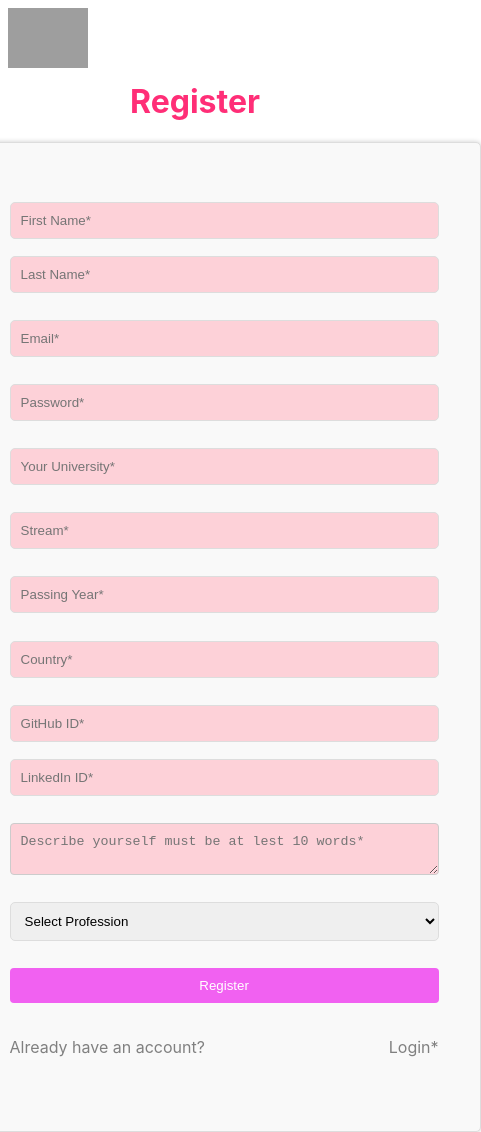
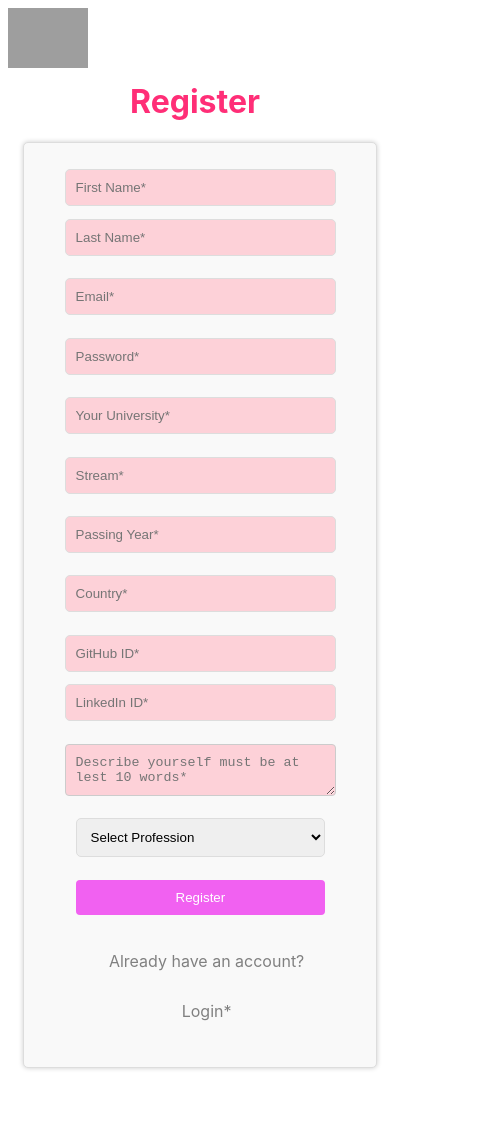
Before and after one commit to satendraarya/SheRise_Career, a React (Create React App) app: page /register in a window 390 px wide. Shown: the whole page, 481 px wide, since content can reach past the window. After the commit the page ends 1076 px from the top, so only its background shows below. Built offline with nearby package versions, Linux system fonts and the light colour scheme; grey boxes are pictures that could not be loaded.

Commit message:
13 sept commit

```diff
--- a/src/Components/RegisterForm.css
+++ b/src/Components/RegisterForm.css
@@ -15,25 +15,15 @@
   max-width: 100%;
 }
 
-/* .register-h {
-  background-color: #f4f4f4;
-  padding: 20px;
-  border-radius: 8px;
-  box-shadow: 0px 0px 10px rgba(0, 0, 0, 0.2);
-} */
-
 .reg-form-container {
   margin: 0 auto;
-  margin-left: -50px;
-  padding: 50px;
+  padding: 20px;
   background-color: #f9f9f9;
   border: 1px solid #ddd;
   border-radius: 5px;
   box-shadow: 0 0 5px rgba(0, 0, 0, 0.2);
-  /* height: 500px;
-  overflow-y: auto; */
-  height: auto;
-  width: 110%;
+  width: 100%; /* Make the container full width */
+  max-width: 600px; /* Set a maximum width to prevent it from becoming too wide */
 }
 
 .reg-main-form {
@@ -107,3 +97,55 @@ select {
   color: gray;
   margin-left: auto;
 }
+
+/* Responsive adjustments for smaller screens */
+@media screen and (max-width: 768px) {
+  .register-container {
+    align-items: center; /* Center all form elements vertically */
+    width: 80%;
+    margin: 2% 6%;
+  }
+
+  .register-name input,
+  input[type="email"],
+  input[type="password"],
+  input[type="text"],
+  select,
+  .register-social input {
+    width: 80%;
+    margin: 2% auto; /* Center horizontally and adjust top/bottom margin */
+  }
+
+  .reg-textarea {
+    width: 80%;
+    margin: 2% auto; /* Center horizontally and adjust top/bottom margin */
+  }
+
+  .register-button {
+    width: 80%;
+    margin: 2% auto; /* Center horizontally and adjust top/bottom margin */
+  }
+
+  .reg-select {
+    width: 80%;
+    margin: 2% auto; /* Center horizontally and adjust top/bottom margin */
+  }
+
+  .register-desc {
+    flex-direction: column;
+    align-items: center;
+    margin-top: 20px;
+  }
+
+  .register-desc p {
+    margin: 10px 0;
+  }
+
+  .register-desc a {
+    margin: 10px 0;
+  }
+
+  .login-link {
+    margin-left: auto; /* Move the login link to the right */
+  }
+}
```
